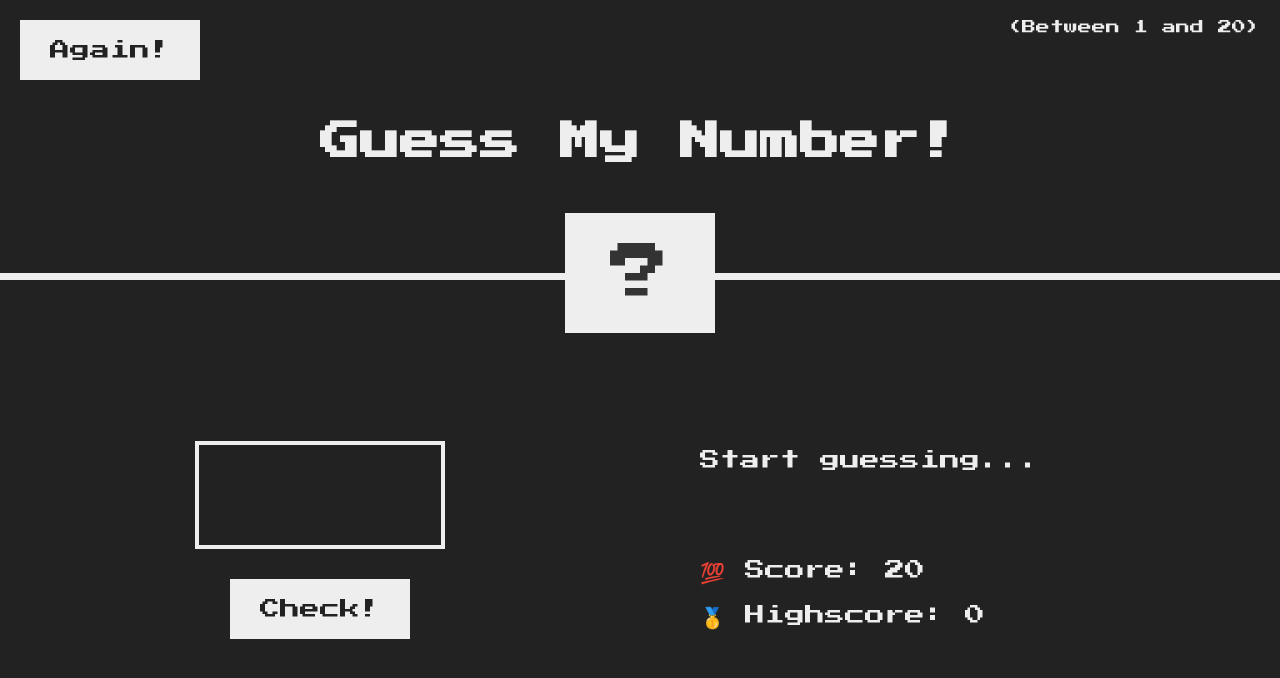
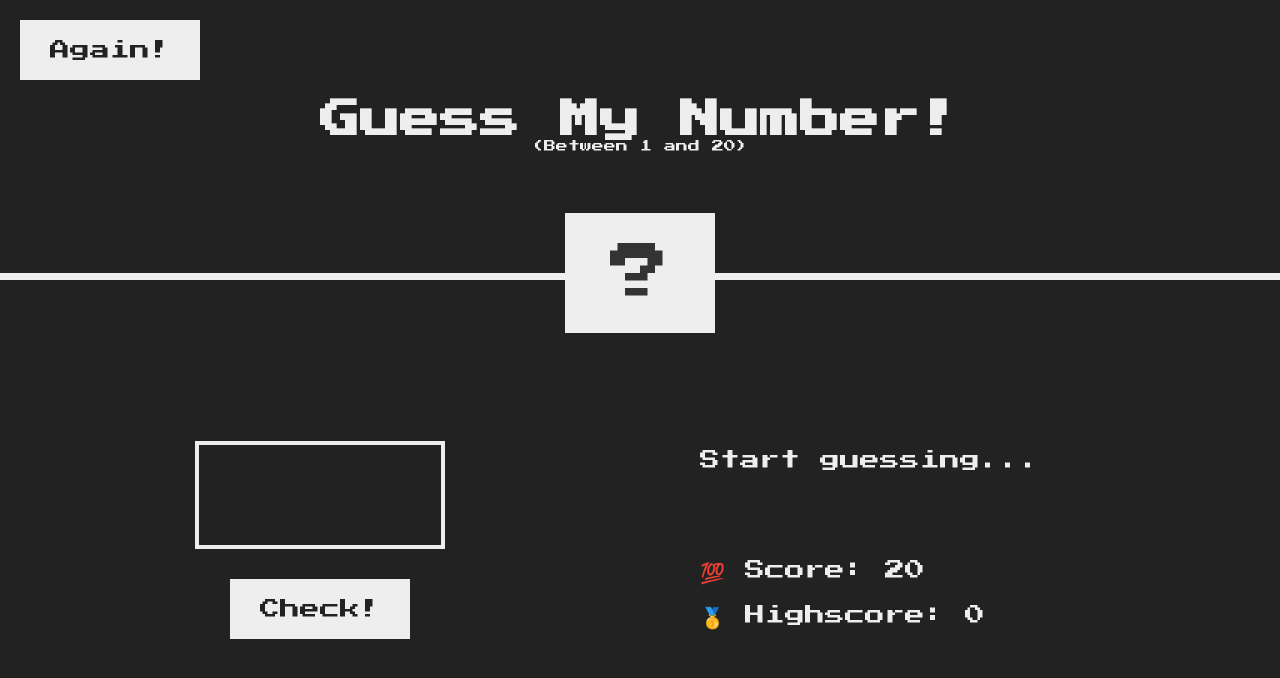
Before and after one commit to AlbertoRoldanUX-code/Guess-My-Number, a plain HTML site: page index.html in a window 1280 px wide. Drawn offline with Linux system fonts and the light colour scheme.

Commit message:
Style h1 and between class

```diff
--- a/style.css
+++ b/style.css
@@ -48,12 +48,9 @@ main {
 /* ELEMENTS STYLE */
 h1 {
   font-size: 4rem;
+  padding-top: 100px;
   text-align: center;
-  position: absolute;
   width: 100%;
-  top: 52%;
-  left: 50%;
-  transform: translate(-50%, -50%);
 }
 
 .number {
@@ -70,10 +67,8 @@ h1 {
 }
 
 .between {
-  font-size: 1.4rem;
-  position: absolute;
-  top: 2rem;
-  right: 2rem;
+  font-size: 1.2rem;
+  text-align: center;
 }
 
 .again {
@@ -122,14 +117,13 @@ h1 {
 @media only screen and (max-width: 600px) {
   h1 {
     font-size: 2.1rem;
+    padding-top: 30px;
   }
 
   .again {
     position: relative;
   }
   .between {
-    position: relative;
-    text-align: center;
   }
 
   .guess {
```
Also changed, not shown: index.html (+1 -0 lines).
